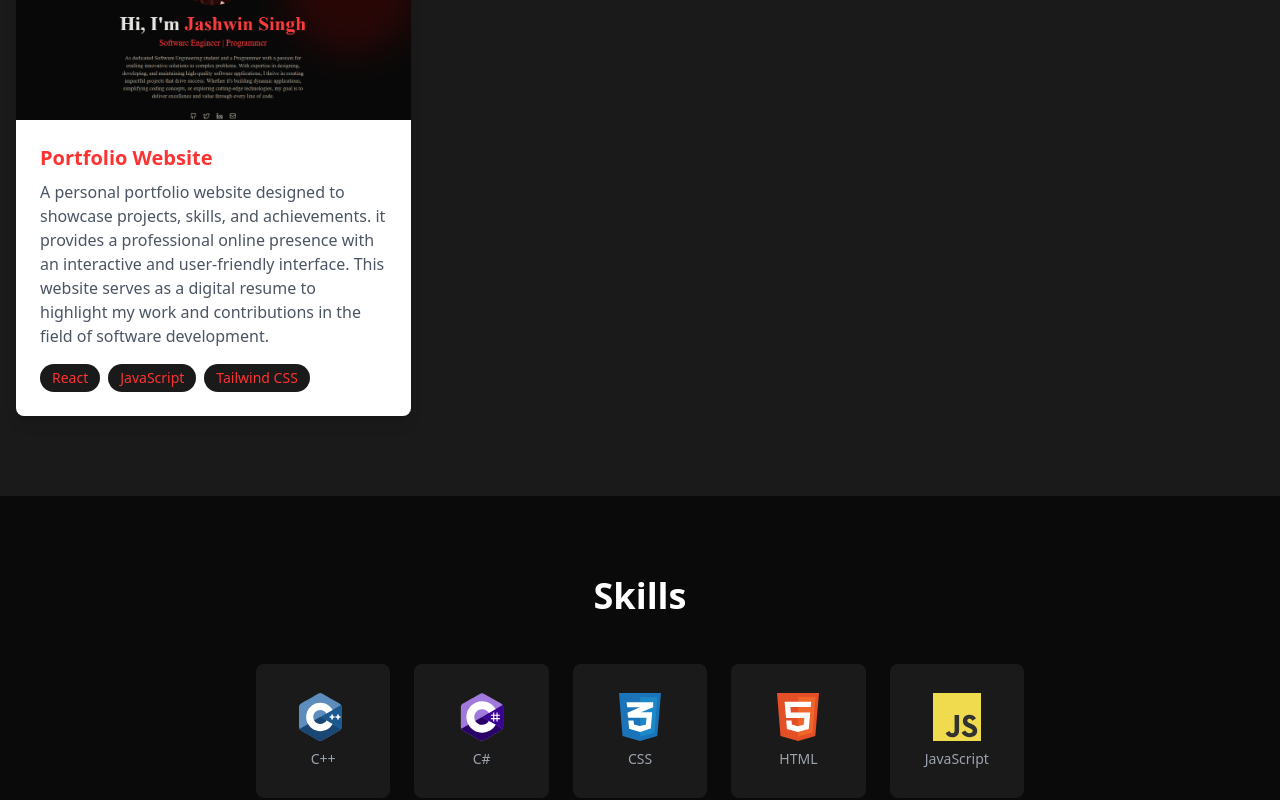
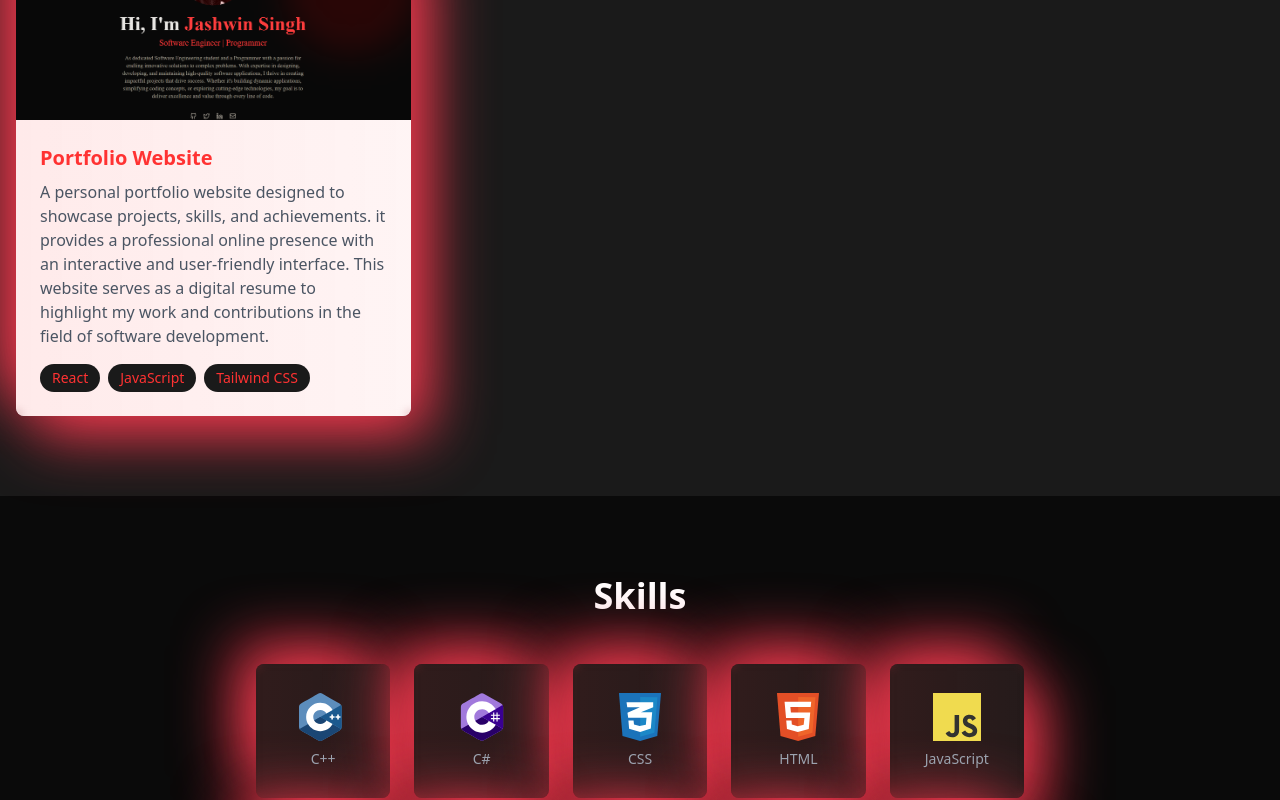
Before and after one commit to jashwinsingh11/jashwinsinghportfoliowebsite, a React (Vite) app: page / in a window 1280 px wide. Shown: the part 3480-4280 px from the top of the page. Built offline with nearby package versions, Linux system fonts and the light colour scheme; a web font is replaced by a local one.

Commit message:
Add shadow effect to all sections
Implement a shadow effect for all sections to match the style of the Featured Projects and Skills cards, without altering any existing logic in the code.
[skip gpt_engineer]

```diff
--- a/src/components/Projects.tsx
+++ b/src/components/Projects.tsx
@@ -1,5 +1,4 @@
 import { motion } from "framer-motion";
-import { title } from "process";
 
 export const Projects = () => {
   const projects = [
@@ -56,14 +55,18 @@ export const Projects = () => {
               whileInView={{ opacity: 1, y: 0 }}
               transition={{ duration: 0.5, delay: index * 0.1 }}
               viewport={{ once: true }}
-              className="bg-white rounded-lg overflow-hidden shadow-lg hover:shadow-xl transition-shadow"
+              className="relative bg-white rounded-lg overflow-hidden shadow-lg hover:shadow-xl transition-shadow"
+              style={{
+                boxShadow: '20px 20px 60px #ea384c, -20px -20px 60px #ea384c'
+              }}
             >
+              <div className="absolute inset-0 bg-gradient-to-r from-primary/10 to-primary/5 backdrop-blur-sm rounded-lg z-0"></div>
               <img
                 src={project.image}
                 alt={project.title}
-                className="w-full h-48 object-cover"
+                className="w-full h-48 object-cover relative z-10"
               />
-              <div className="p-6">
+              <div className="p-6 relative z-10">
                 <h3 className="text-xl font-bold text-primary mb-2">
                   {project.title}
                 </h3>
--- a/src/components/Skills.tsx
+++ b/src/components/Skills.tsx
@@ -42,18 +42,22 @@ export const Skills = () => {
               initial={{ opacity: 0, scale: 0.5 }}
               whileInView={{ opacity: 1, scale: 1 }}
               transition={{ duration: 0.5, delay: index * 0.1 }}
-              className="bg-secondary p-4 rounded-lg flex flex-col items-center justify-center aspect-square hover:bg-primary/20 transition-colors"
+              className="relative bg-secondary p-4 rounded-lg flex flex-col items-center justify-center aspect-square hover:bg-primary/20 transition-colors"
+              style={{
+                boxShadow: '20px 20px 60px #ea384c, -20px -20px 60px #ea384c'
+              }}
             >
+              <div className="absolute inset-0 bg-gradient-to-r from-primary/10 to-primary/5 backdrop-blur-sm rounded-lg"></div>
               <img
                 src={skill.icon}
                 alt={skill.name}
-                className="w-12 h-12 mb-2"
+                className="w-12 h-12 mb-2 relative z-10"
                 onError={(e) => {
                   console.error(`Failed to load image: ${skill.icon}`);
                   e.currentTarget.style.display = 'none';
                 }}
               />
-              <span className="text-sm text-gray-400">{skill.name}</span>
+              <span className="text-sm text-gray-400 relative z-10">{skill.name}</span>
             </motion.div>
           ))}
         </div>
```
